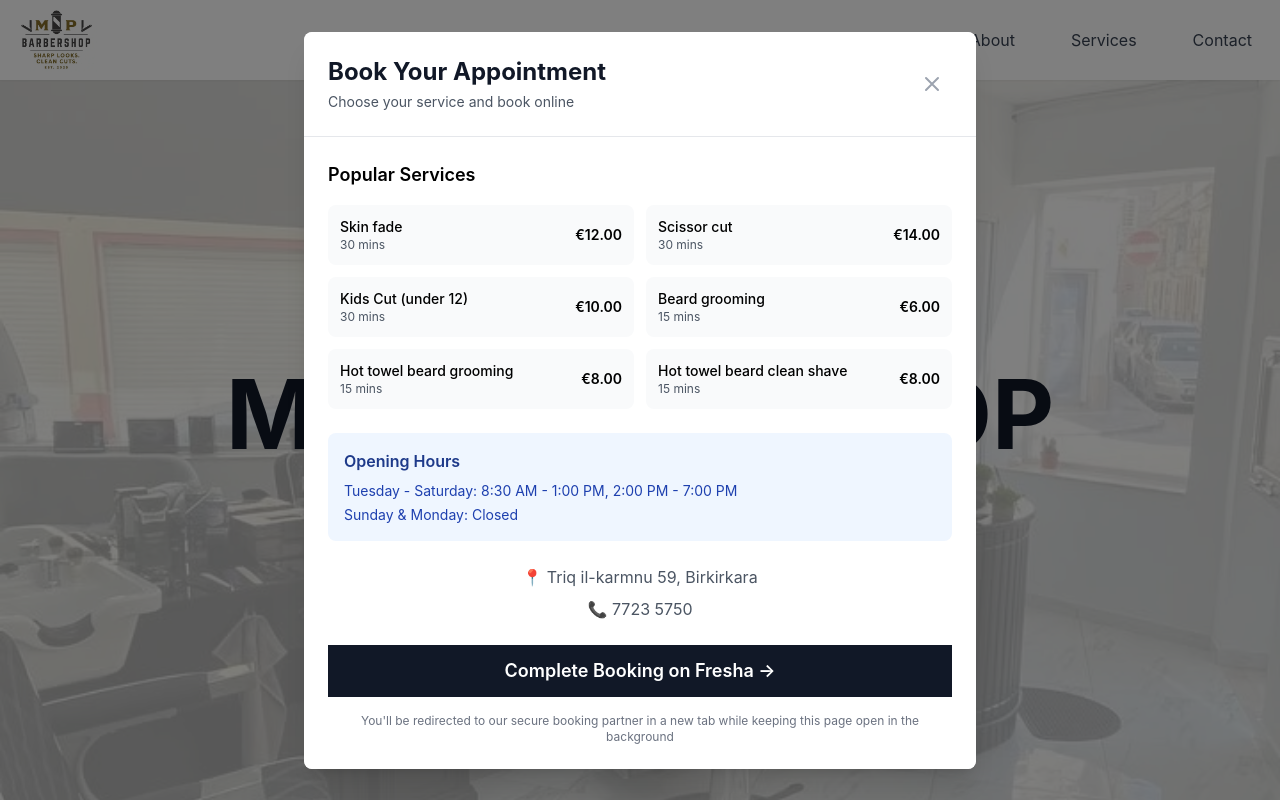
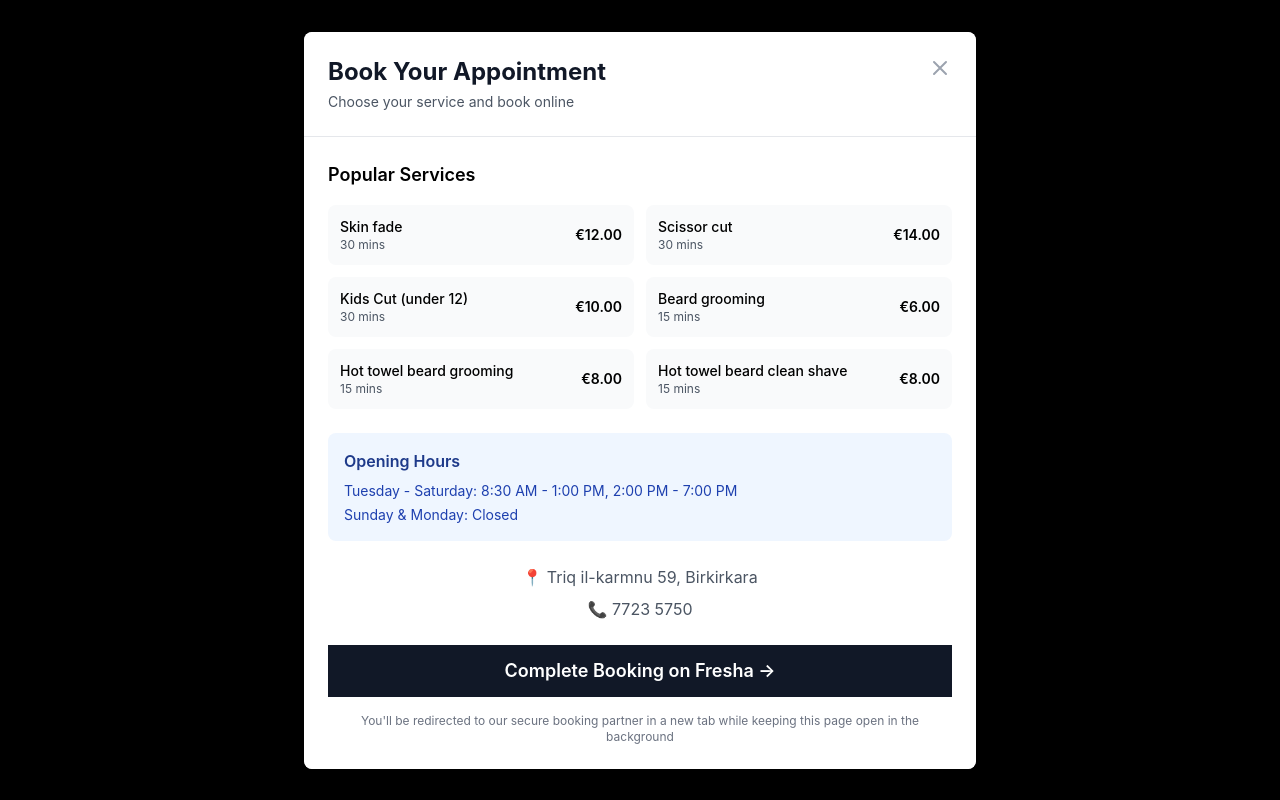
Before and after one commit to dnlbowers/mpBarbers, a React (Create React App) app: page / in a window 1280 px wide. Both pictures are taken after a click on the button "BOOK YOUR CUT". Shown: the top 800 px of the page. Built offline with nearby package versions, Linux system fonts and the light colour scheme.

Commit message:
Add BaseModal component and refactor BookingModal and Modal to use it; implement useModalDialog hook for consistent dialog management

```diff
--- /dev/null
+++ b/src/components/ui/BaseModal.tsx
@@ -0,0 +1,78 @@
+/**
+ * BaseModal Component
+ *
+ * A foundational modal component that provides common dialog functionality.
+ * Serves as the base for all specialized modal components in the application.
+ *
+ * Features:
+ * - Consistent HTML5 dialog structure
+ * - Configurable sizes and backdrop opacity
+ * - Optional close button
+ * - Proper accessibility attributes
+ * - Shared styling patterns
+ */
+import React from 'react';
+import { useModalDialog } from '../../hooks/useModalDialog';
+import type { BaseComponentProps } from '../../types';
+
+interface BaseModalProps extends BaseComponentProps {
+  isOpen: boolean;
+  onClose: () => void;
+  size?: 'sm' | 'md' | 'lg' | 'xl' | '2xl';
+  backdropOpacity?: 25 | 50 | 75;
+  showCloseButton?: boolean;
+  'aria-labelledby'?: string;
+  'aria-describedby'?: string;
+}
+
+const BaseModal: React.FC<BaseModalProps> = ({
+  isOpen,
+  onClose,
+  children,
+  className = '',
+  size = 'lg',
+  backdropOpacity = 75,
+  showCloseButton = true,
+  'aria-labelledby': ariaLabelledBy,
+  'aria-describedby': ariaDescribedBy,
+  ...props
+}) => {
+  const { dialogRef } = useModalDialog({ isOpen, onClose });
+
+  const sizeClasses = {
+    sm: 'max-w-sm',
+    md: 'max-w-md',
+    lg: 'max-w-lg',
+    xl: 'max-w-xl',
+    '2xl': 'max-w-2xl'
+  };
+
+  const backdropClass = `backdrop:bg-black backdrop:bg-opacity-${backdropOpacity}`;
+
+  return (
+    <dialog
+      ref={dialogRef}
+      className={`p-0 rounded-lg shadow-xl ${backdropClass} ${sizeClasses[size]} w-[90vw] ${className}`}
+      aria-labelledby={ariaLabelledBy}
+      aria-describedby={ariaDescribedBy}
+      {...props}
+    >
+      <div className="bg-white rounded-lg overflow-hidden relative">
+        {showCloseButton && (
+          <button
+            onClick={onClose}
+            className="absolute top-4 right-4 text-gray-400 hover:text-gray-600 transition-colors p-2 z-10"
+            aria-label="Close modal"
+          >
+            <svg className="w-6 h-6" fill="none" stroke="currentColor" viewBox="0 0 24 24">
+              <path strokeLinecap="round" strokeLinejoin="round" strokeWidth={2} d="M6 18L18 6M6 6l12 12" />
+            </svg>
+          </button>
+        )}
+        {children}
+      </div>
+    </dialog>
+  );
+};
+
+export default BaseModal;
--- a/src/components/ui/BookingModal.tsx
+++ b/src/components/ui/BookingModal.tsx
@@ -12,7 +12,8 @@
  * - Click outside to close
  * - Accessible with proper ARIA attributes
  */
-import React, { useEffect, useRef } from 'react';
+import React from 'react';
+import BaseModal from './BaseModal';
 import Button from './Button';
 import { CONTACT_INFO, SERVICES } from '../../constants';
 import { formatPrice } from '../../utils';
@@ -30,70 +31,21 @@ const BookingModal: React.FC<BookingModalProps> = ({
   onClose,
   bookingUrl = DEFAULT_BOOKING_URL
 }) => {
-  const dialogRef = useRef<HTMLDialogElement>(null);
-
-  useEffect(() => {
-    const dialog = dialogRef.current;
-    if (!dialog) return;
-
-    if (isOpen) {
-      dialog.showModal();
-      document.body.style.overflow = 'hidden';
-    } else {
-      dialog.close();
-      document.body.style.overflow = 'unset';
-    }
-
-    return () => {
-      document.body.style.overflow = 'unset';
-    };
-  }, [isOpen]);
-
-  useEffect(() => {
-    const dialog = dialogRef.current;
-    if (!dialog) return;
-
-    const handleCancel = (e: Event) => {
-      e.preventDefault();
-      onClose();
-    };
-
-    const handleClick = (e: MouseEvent) => {
-      const rect = dialog.getBoundingClientRect();
-      const isInDialog = (
-        rect.top <= e.clientY &&
-        e.clientY <= rect.top + rect.height &&
-        rect.left <= e.clientX &&
-        e.clientX <= rect.left + rect.width
-      );
-      if (!isInDialog) {
-        onClose();
-      }
-    };
-
-    dialog.addEventListener('cancel', handleCancel);
-    dialog.addEventListener('click', handleClick);
-    return () => {
-      dialog.removeEventListener('cancel', handleCancel);
-      dialog.removeEventListener('click', handleClick);
-    };
-  }, [onClose]);
-
   const handleBookingClick = () => {
     window.open(bookingUrl, '_blank');
     onClose();
   };
 
-
   const topServices = SERVICES.slice(0, 6);
 
   return (
-    <dialog
-      ref={dialogRef}
-      className="p-0 rounded-lg shadow-xl backdrop:bg-black backdrop:bg-opacity-50 max-w-2xl w-[90vw]"
+    <BaseModal
+      isOpen={isOpen}
+      onClose={onClose}
+      size="2xl"
+      backdropOpacity={50}
       aria-labelledby="booking-modal-title"
     >
-      <div className="bg-white rounded-lg">
       <div className="flex items-center justify-between p-6 border-b">
         <div>
           <h2 id="booking-modal-title" className="text-2xl font-bold text-gray-900">
@@ -101,15 +53,6 @@ const BookingModal: React.FC<BookingModalProps> = ({
           </h2>
           <p className="text-sm text-gray-600 mt-1">Choose your service and book online</p>
         </div>
-            <button
-              onClick={onClose}
-              className="text-gray-400 hover:text-gray-600 transition-colors p-2"
-              aria-label="Close booking modal"
-            >
-              <svg className="w-6 h-6" fill="none" stroke="currentColor" viewBox="0 0 24 24">
-                <path strokeLinecap="round" strokeLinejoin="round" strokeWidth={2} d="M6 18L18 6M6 6l12 12" />
-              </svg>
-            </button>
       </div>
 
       <div className="p-6">
@@ -154,8 +97,7 @@ const BookingModal: React.FC<BookingModalProps> = ({
           You'll be redirected to our secure booking partner in a new tab while keeping this page open in the background
         </p>
       </div>
-      </div>
-    </dialog>
+    </BaseModal>
   );
 };
 
--- a/src/components/ui/Modal.tsx
+++ b/src/components/ui/Modal.tsx
@@ -13,6 +13,7 @@
  * - Focus management
  */
 import React, { useEffect, useRef } from 'react';
+import BaseModal from './BaseModal';
 
 interface ModalProps {
   isOpen: boolean;
@@ -31,58 +32,13 @@ const Modal: React.FC<ModalProps> = ({
   variant = 'info',
   confirmText = 'OK'
 }) => {
-  const dialogRef = useRef<HTMLDialogElement>(null);
   const confirmButtonRef = useRef<HTMLButtonElement>(null);
 
   useEffect(() => {
-    const dialog = dialogRef.current;
-    if (!dialog) return;
-
     if (isOpen) {
-      dialog.showModal();
       confirmButtonRef.current?.focus();
-      document.body.style.overflow = 'hidden';
-    } else {
-      dialog.close();
-      document.body.style.overflow = 'unset';
     }
-
-    return () => {
-      document.body.style.overflow = 'unset';
-    };
   }, [isOpen]);
-
-  useEffect(() => {
-    const dialog = dialogRef.current;
-    if (!dialog) return;
-
-    const handleCancel = (e: Event) => {
-      e.preventDefault();
-      onClose();
-    };
-
-    const handleClick = (e: MouseEvent) => {
-      const rect = dialog.getBoundingClientRect();
-      const isInDialog = (
-        rect.top <= e.clientY &&
-        e.clientY <= rect.top + rect.height &&
-        rect.left <= e.clientX &&
-        e.clientX <= rect.left + rect.width
-      );
-      if (!isInDialog) {
-        onClose();
-      }
-    };
-
-    dialog.addEventListener('cancel', handleCancel);
-    dialog.addEventListener('click', handleClick);
-    return () => {
-      dialog.removeEventListener('cancel', handleCancel);
-      dialog.removeEventListener('click', handleClick);
-    };
-  }, [onClose]);
-
-  if (!isOpen) return null;
 
   const getVariantStyles = () => {
     switch (variant) {
@@ -113,13 +69,14 @@ const Modal: React.FC<ModalProps> = ({
   const styles = getVariantStyles();
 
   return (
-    <dialog
-      ref={dialogRef}
-      className="p-0 rounded-lg shadow-xl backdrop:bg-gray-500 backdrop:bg-opacity-75 max-w-lg w-[90vw]"
+    <BaseModal
+      isOpen={isOpen}
+      onClose={onClose}
+      size="lg"
+      showCloseButton={false}
       aria-labelledby="modal-title"
       aria-describedby="modal-message"
     >
-      <div className="bg-white rounded-lg overflow-hidden">
       <div className="bg-white px-4 pt-5 pb-4 sm:p-6 sm:pb-4">
         <div className="sm:flex sm:items-start">
           <div className={`mx-auto flex-shrink-0 flex items-center justify-center h-12 w-12 rounded-full ${styles.iconBg} sm:mx-0 sm:h-10 sm:w-10`}>
@@ -157,8 +114,7 @@ const Modal: React.FC<ModalProps> = ({
           {confirmText}
         </button>
       </div>
-      </div>
-    </dialog>
+    </BaseModal>
   );
 };
 
--- a/src/components/ui/index.ts
+++ b/src/components/ui/index.ts
@@ -5,6 +5,7 @@ export { default as Card } from './Card';
 export { default as ErrorBoundary } from './ErrorBoundary';
 export { default as Modal } from './Modal';
 export { default as BookingModal } from './BookingModal';
+export { default as BaseModal } from './BaseModal';
 export {
   default as Skeleton,
   LoadingSpinner,
--- a/src/hooks/index.ts
+++ b/src/hooks/index.ts
@@ -5,6 +5,9 @@
 
 import { useState, useEffect, useCallback } from 'react';
 import { useApp } from '../contexts/AppContext';
+
+// Re-export dialog hook
+export { useModalDialog } from './useModalDialog';
 
 /**
  * Hook for managing mobile menu
--- /dev/null
+++ b/src/hooks/useModalDialog.ts
@@ -0,0 +1,78 @@
+/**
+ * useModalDialog Hook
+ *
+ * Custom hook that manages HTML5 dialog element state and behavior.
+ * Provides consistent modal functionality across different modal components.
+ *
+ * Features:
+ * - Automatic dialog open/close with proper methods
+ * - Click outside to close functionality
+ * - ESC key handling via native dialog cancel event
+ * - Body scroll lock when modal is open
+ * - Cleanup on unmount
+ */
+import { useEffect, useRef } from 'react';
+
+interface UseModalDialogOptions {
+  isOpen: boolean;
+  onClose: () => void;
+  autoFocus?: boolean;
+}
+
+export const useModalDialog = ({
+  isOpen,
+  onClose}: UseModalDialogOptions) => {
+  const dialogRef = useRef<HTMLDialogElement>(null);
+
+  // Modal state management
+  useEffect(() => {
+    const dialog = dialogRef.current;
+    if (!dialog) return;
+
+    if (isOpen) {
+      dialog.showModal();
+      document.body.style.overflow = 'hidden';
+    } else {
+      dialog.close();
+      document.body.style.overflow = 'unset';
+    }
+
+    return () => {
+      document.body.style.overflow = 'unset';
+    };
+  }, [isOpen]);
+
+  // Event handling for ESC key and click outside
+  useEffect(() => {
+    const dialog = dialogRef.current;
+    if (!dialog) return;
+
+    const handleCancel = (e: Event) => {
+      e.preventDefault();
+      onClose();
+    };
+
+    const handleClick = (e: MouseEvent) => {
+      const rect = dialog.getBoundingClientRect();
+      const isInDialog = (
+        rect.top <= e.clientY &&
+        e.clientY <= rect.top + rect.height &&
+        rect.left <= e.clientX &&
+        e.clientX <= rect.left + rect.width
+      );
+      if (!isInDialog) {
+        onClose();
+      }
+    };
+
+    dialog.addEventListener('cancel', handleCancel);
+    dialog.addEventListener('click', handleClick);
+
+    return () => {
+      dialog.removeEventListener('cancel', handleCancel);
+      dialog.removeEventListener('click', handleClick);
+    };
+  }, [onClose]);
+
+  return { dialogRef };
+};
```
Lines whose indentation alone changed are shown as unchanged.
